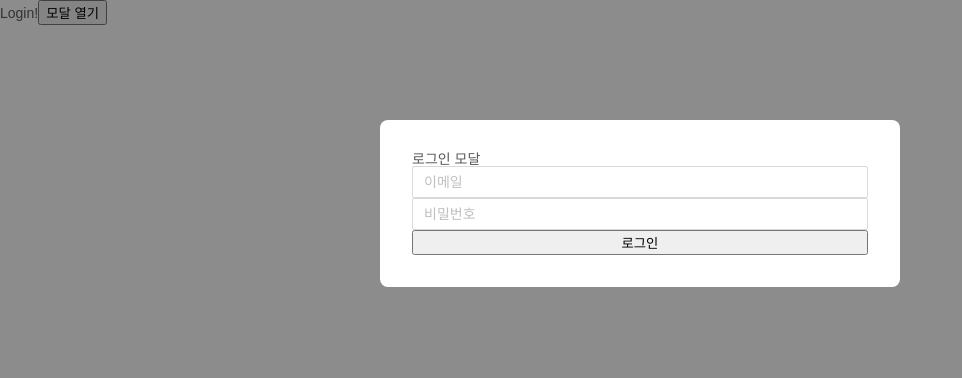
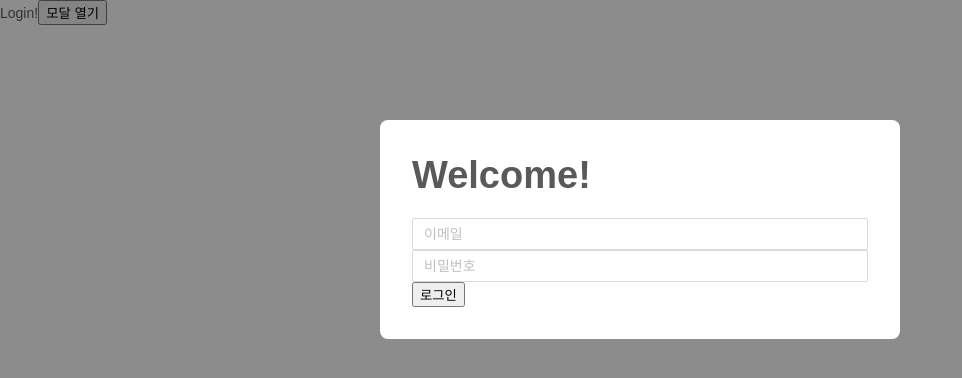
Before and after one commit to just-read/justread-web, a React (Create React App) app: page / in a window 1280 px wide. Both pictures are taken after a click on the button "모달 열기". Shown: the top 378 px of the page, without its empty margins (0-962 px from the left). Built offline with nearby package versions, Linux system fonts and the light colour scheme.

Commit message:
로그인 모달 수정

```diff
--- a/src/components/Modals/LoginModal.tsx
+++ b/src/components/Modals/LoginModal.tsx
@@ -3,9 +3,17 @@ import styled from 'styled-components';
 import Modal, { ModalProps } from 'components/basic/Modal';
 import Input from 'components/basic/Input';
 import Button from 'components/basic/Button';
+import { Title } from 'components/basic/Typography';
 
-const InputContainer = styled.div`
-  display: flex;
+const LoginContainer = styled.div`
+  flex-direction: column;
+  display: inline-block;
+  width: 100%;
+`;
+
+const Form = styled.form`
+  display: inline-block;
+  width: 100%;
   flex-direction: column;
 `;
 
@@ -14,12 +22,14 @@ interface LoginModalProps extends ModalProps {}
 const LoginModal: React.FC<LoginModalProps> = ({ isOpen, onRequestClose }) => {
   return (
     <Modal isOpen={isOpen} onRequestClose={onRequestClose}>
-      <InputContainer>
-        로그인 모달
-        <Input placeholder="이메일" />
-        <Input placeholder="비밀번호" />
-        <Button>로그인</Button>
-      </InputContainer>
+      <LoginContainer>
+        <Title> Welcome!</Title>
+        <Form>
+          <Input placeholder="이메일" />
+          <Input placeholder="비밀번호" />
+          <Button>로그인</Button>
+        </Form>
+      </LoginContainer>
     </Modal>
   );
 };
```
